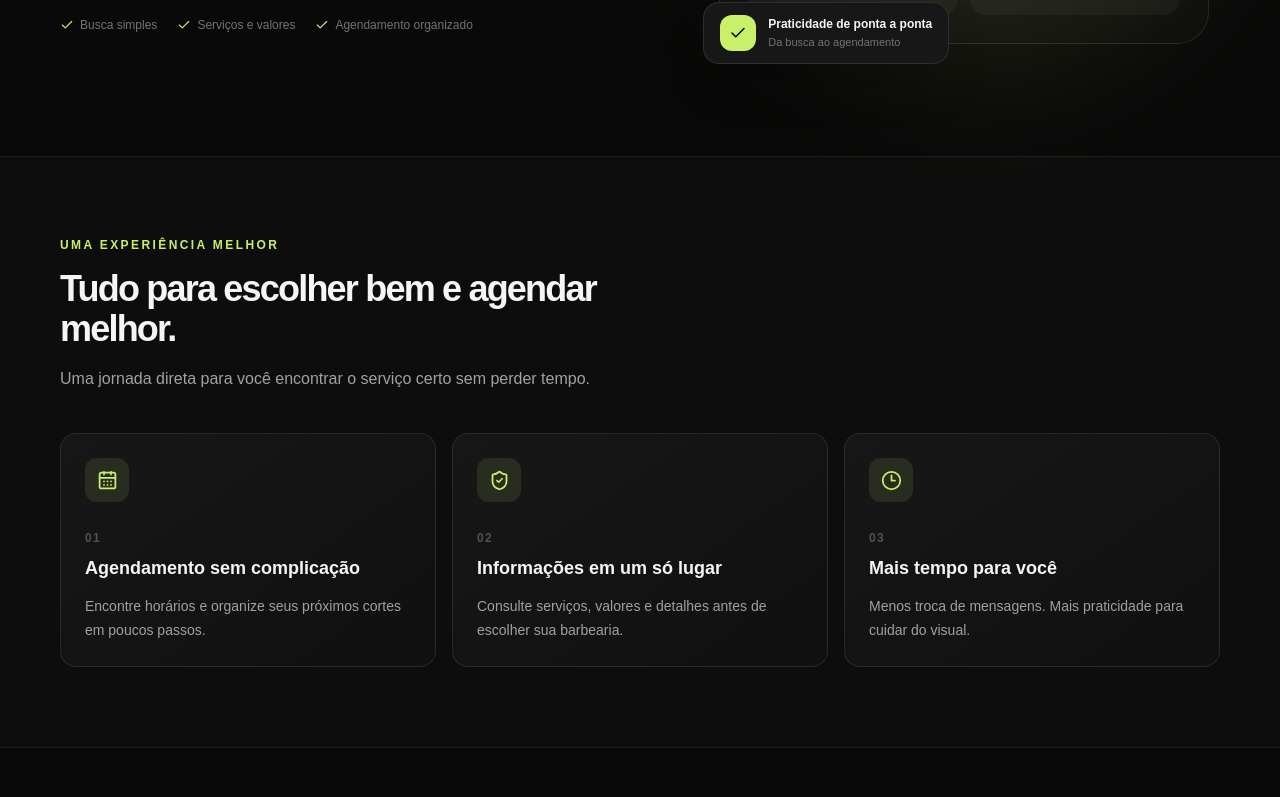
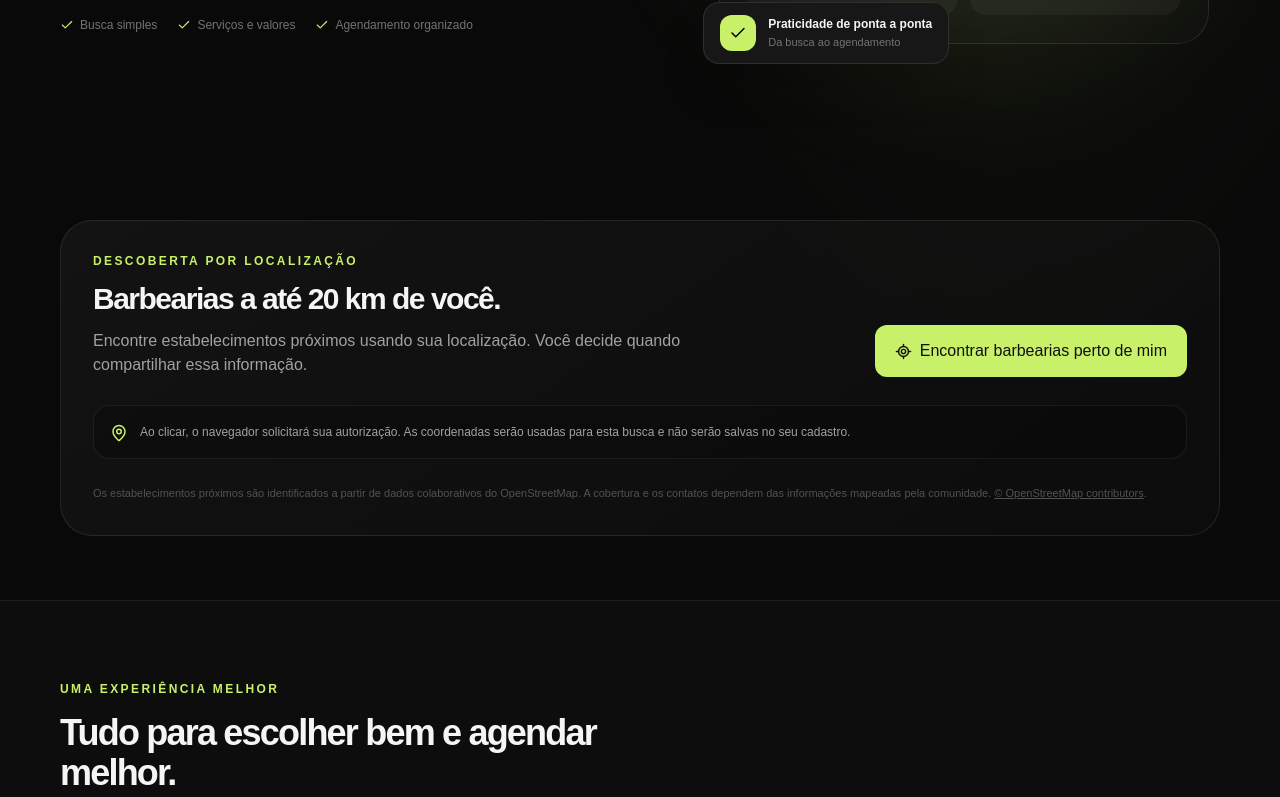
Before and after one commit to allancorreaz/fsw-barber, a Next.js app: page / in a window 1280 px wide. Shown: the part 700-1497 px from the top of the page. Built offline with nearby package versions, Linux system fonts and the light colour scheme.

Commit message:
feat: show nearby barbershops on the homepage

```diff
--- a/app/page.tsx
+++ b/app/page.tsx
@@ -1,4 +1,5 @@
 import Link from "next/link";
+import { NearbyBarbershops } from "@/app/_components/nearby-barbershops";
 import {
   ArrowRight,
   CalendarDays,
@@ -160,6 +161,8 @@ export default function Home() {
         </div>
       </section>
 
+      <NearbyBarbershops />
+
       <section id="vantagens" className="border-y border-white/[0.07] bg-white/[0.015] py-16 md:py-20">
         <div className="container-shell">
           <div className="max-w-xl">
```
